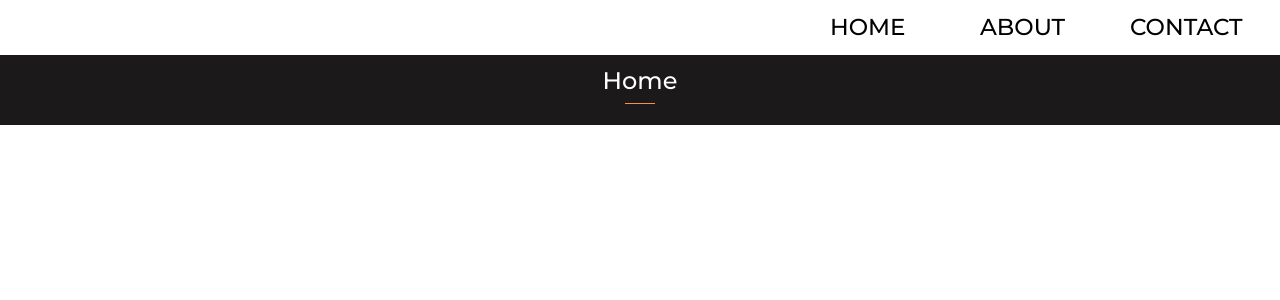
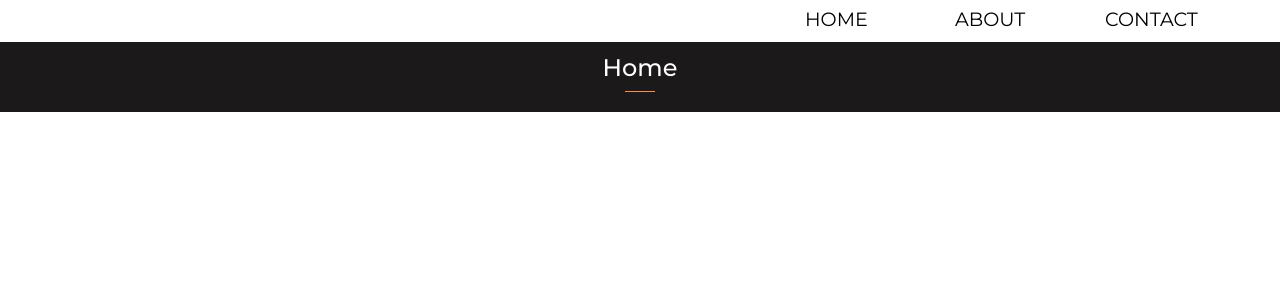
Before and after one commit to Panke44/first-ever-react-app, a React (Create React App) app: page / in a window 1280 px wide. Shown: the top 300 px of the page. Built offline with nearby package versions, Linux system fonts and the light colour scheme.

Commit message:
Added hover after pseudo class to nav-item

```diff
--- a/src/Components/Navbar.css
+++ b/src/Components/Navbar.css
@@ -15,18 +15,36 @@ body {
   margin-right: 50px;
 }
 
-.navMenu a {
+
+.nav-item {
   color: black;
   text-decoration: none;
   font-size: 1.2em;
   text-transform: uppercase;
-  font-weight: 500;
   display: inline-block;
   width: 100px;
   margin: 5px 25px;
-  transition: 0.1s ease;
+  text-align: left;
+  font-weight: 400;
+  transition: 0.3s ease;
 }
 
-.navMenu a:hover {
-  color: #f6914a;
+.nav-item:hover{
+  color: black;
+  font-weight: 500;
 }
+
+.nav-item::after {
+  content: '';
+  display: block;
+  width: 0;
+  height: 3px;
+  border-radius: 20px;
+  background: #000;
+  transition: width .4s;
+}
+
+.nav-item:hover::after {
+  width: 40%;
+  transition: width .3s;
+}
--- a/src/Components/Navbar.jsx
+++ b/src/Components/Navbar.jsx
@@ -6,13 +6,13 @@ const Navbar = () => {
     return (
         <nav class="navMenu">
             <Link to="/">
-                <a>Home</a>
+                <a className='nav-item'>Home</a>
             </Link>
             <Link to="/About">
-                <a>About</a>
+                <a className='nav-item'>About</a>
             </Link>
             <Link to="/Contact">
-                <a>Contact</a>
+                <a className='nav-item'>Contact</a>
             </Link>
 
         </nav>
```
